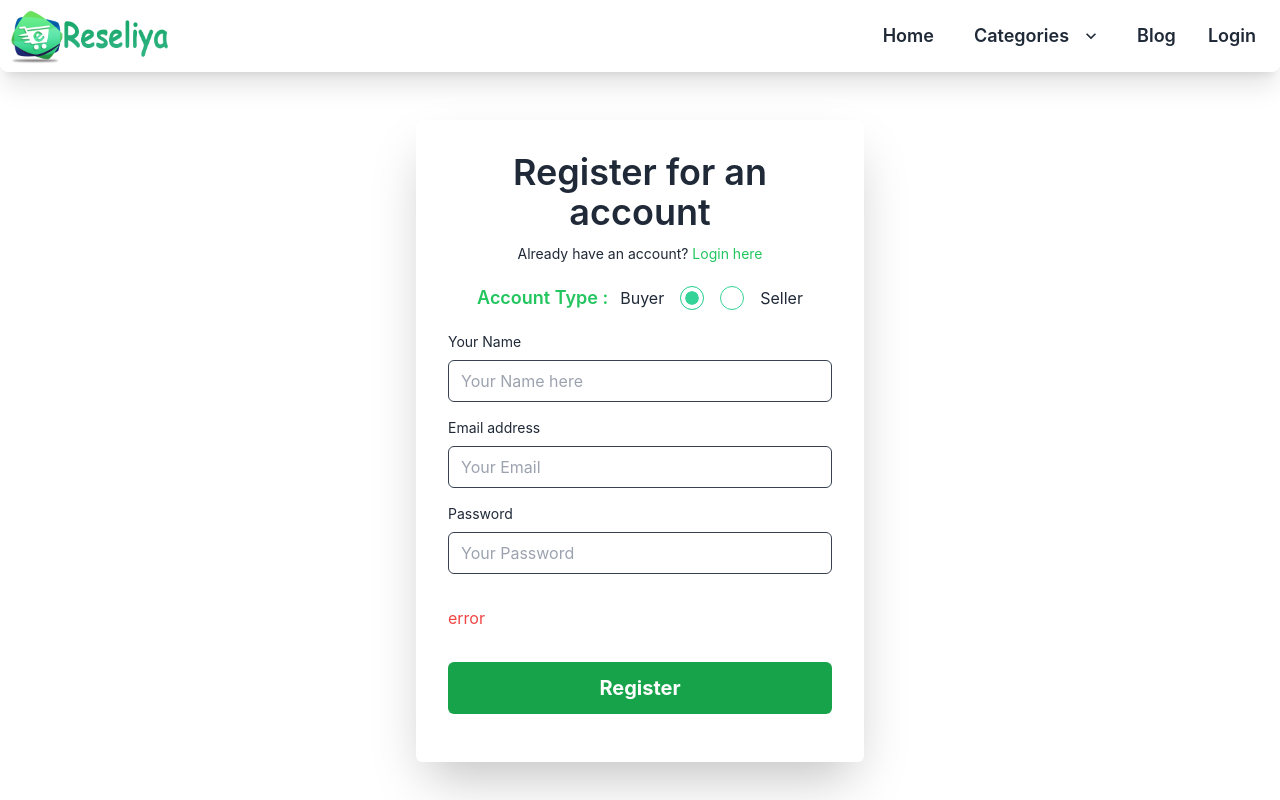
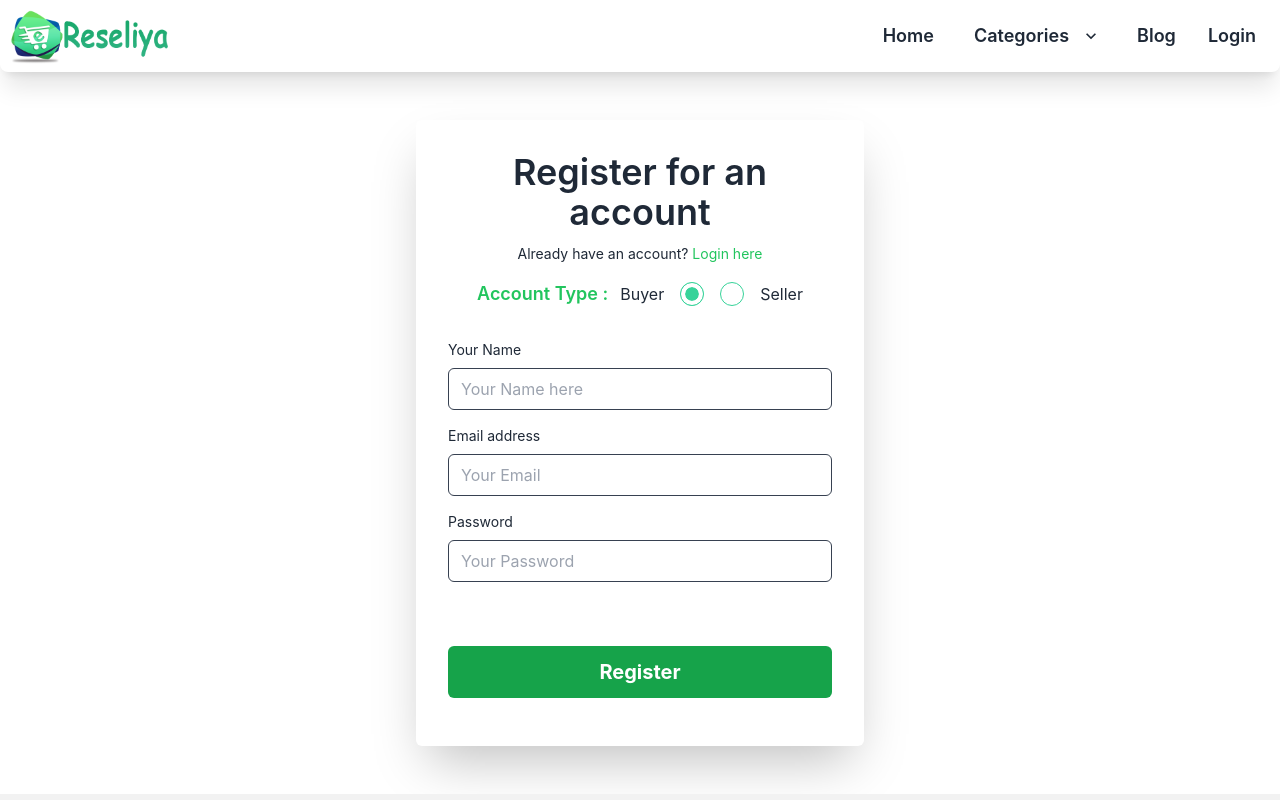
Before and after one commit to anikahammedkhan/reseliya-client, a React (Create React App) app: page /register in a window 1280 px wide. Shown: the top 800 px of the page. Built offline with nearby package versions, Linux system fonts and the light colour scheme; no server answers.

Commit message:
registration setup completed

```diff
--- a/package.json
+++ b/package.json
@@ -11,6 +11,7 @@
     "react": "^18.2.0",
     "react-dom": "^18.2.0",
     "react-helmet-async": "^1.3.0",
+    "react-hot-toast": "^2.4.0",
     "react-icons": "^4.6.0",
     "react-router-dom": "^6.4.3",
     "react-scripts": "5.0.1",
--- /dev/null
+++ b/src/Context/UserContext.js
@@ -0,0 +1,64 @@
+import React, { createContext, useEffect, useState } from 'react';
+import app from '../Firebase/firebase.config';
+import { getAuth, signInWithPopup, GoogleAuthProvider, onAuthStateChanged, signOut, createUserWithEmailAndPassword, signInWithEmailAndPassword } from "firebase/auth";
+
+
+export const AuthContext = createContext();
+const auth = getAuth(app);
+
+
+const UserContext = ({ children }) => {
+    const [user, setUser] = useState(null);
+    const [loading, setLoading] = useState(true);
+
+
+    const createUser = (email, password) => {
+        setLoading(true);
+        return createUserWithEmailAndPassword(auth, email, password);
+    };
+    const signIn = (email, password) => {
+        setLoading(true);
+        return signInWithEmailAndPassword(auth, email, password);
+    };
+
+
+    const signInWithGoogle = () => {
+        setLoading(true);
+        const provider = new GoogleAuthProvider();
+        return signInWithPopup(auth, provider);
+    };
+
+    const logOut = () => {
+        localStorage.removeItem('access-token');
+        return signOut(auth);
+    };
+
+
+    useEffect(() => {
+        const unSubscribe = onAuthStateChanged(auth, (currentUser) => {
+            setUser(currentUser);
+            setLoading(false);
+        });
+        return () => {
+            unSubscribe();
+        }
+    }, []);
+
+
+    const authInfo = {
+        auth,
+        user,
+        loading,
+        createUser,
+        signIn,
+        signInWithGoogle,
+        logOut
+    };
+    return (
+        <AuthContext.Provider value={authInfo}>
+            {children}
+        </AuthContext.Provider>
+    );
+};
+
+export default UserContext;
--- /dev/null
+++ b/src/Firebase/firebase.config.js
@@ -0,0 +1,19 @@
+// Import the functions you need from the SDKs you need
+import { initializeApp } from "firebase/app";
+// TODO: Add SDKs for Firebase products that you want to use
+// https://firebase.google.com/docs/web/setup#available-libraries
+
+// Your web app's Firebase configuration
+const firebaseConfig = {
+    apiKey: "AIzaSyBPVGUb8MLpS8kwLbk8jRwC4_yyeTkxVAU",
+    authDomain: "reseliya.firebaseapp.com",
+    projectId: "reseliya",
+    storageBucket: "reseliya.appspot.com",
+    messagingSenderId: "470262876082",
+    appId: "1:470262876082:web:ddb7a3a7b571e8ee1f46ab"
+};
+
+// Initialize Firebase
+const app = initializeApp(firebaseConfig);
+
+export default app;
--- a/src/Pages/Register/Register.js
+++ b/src/Pages/Register/Register.js
@@ -1,8 +1,55 @@
-import React from 'react';
+import { updateProfile } from 'firebase/auth';
+import React, { useContext, useState } from 'react';
 import { Helmet, HelmetProvider } from 'react-helmet-async';
+import toast from 'react-hot-toast';
 import { Link } from 'react-router-dom';
+import { AuthContext } from '../../Context/UserContext';
 
 const Register = () => {
+
+    const { auth, createUser, loading } = useContext(AuthContext);
+    const [error, setError] = useState('');
+
+
+    const handleRegister = (e) => {
+        e.preventDefault();
+        const form = e.target;
+        const name = form.name.value;
+        const email = form.email.value;
+        const password = form.password.value;
+        const role = form.role.value;
+
+        createUser(email, password)
+            .then((result) => {
+                setError('');
+                form.reset();
+                updateProfile(auth.currentUser, { displayName: name })
+                    .then(() => {
+                        const user = auth.currentUser;
+                        console.log(user);
+                        toast.success('Registration Successful');
+                    })
+                    .catch((error) => {
+                        setError(error.message);
+                        toast.error(error.message);
+                    });
+            })
+            .catch((error) => {
+                setError(error.message);
+                toast.error(error.message);
+            });
+
+
+    }
+
+    // if (loading) {
+    //     return (
+    //         <div className='w-full h-[600px] flex items-center'>
+    //             <div className="w-16 h-16 border-4 border-dashed rounded-full animate-spin border-cyan-600 mx-auto"></div>
+    //         </div>
+    //     )
+    // }
+
     return (
         <div className='my-12'>
             <HelmetProvider>
@@ -15,18 +62,18 @@ const Register = () => {
                 <h2 className="text-sm text-center">Already have an account?
                     <Link to="/login" className="focus:underline hover:underline text-green-500"> Login here</Link>
                 </h2>
-                <div className='flex my-5 justify-center items-center gap-3'>
-                    <p className='text-lg text-green-500 font-semibold'>Account Type :</p>
-                    <div className='flex gap-4'>
-                        <p>Buyer</p>
-                        <input type="radio" name="role" className="radio radio-success" checked />
-                        <input type="radio" name="role" className="radio radio-success" />
-                        <p>Seller</p>
-                    </div>
-                </div>
                 <div className="flex items-center w-full my-4">
                     <div className="w-full">
-                        <form onSubmit="" className="space-y-8">
+                        <form onSubmit={handleRegister} className="space-y-8">
+                            <div className='flex justify-center items-center gap-3'>
+                                <p className='text-lg text-green-500 font-semibold'>Account Type :</p>
+                                <div className='flex gap-4'>
+                                    <p>Buyer</p>
+                                    <input type="radio" name="role" className="radio radio-success" defaultChecked value="Buyer" />
+                                    <input type="radio" name="role" className="radio radio-success" value="Seller" />
+                                    <p>Seller</p>
+                                </div>
+                            </div>
                             <div className="space-y-4">
                                 <div className="space-y-2">
                                     <label htmlFor="name" className="block text-sm">Your Name</label>
@@ -43,7 +90,7 @@ const Register = () => {
                                     <input type="password" name="password" id="password" placeholder="Your Password" className="w-full px-3 py-2 border rounded-md border-gray-700 focus:border-sky-600" required />
                                 </div>
                             </div>
-                            <p className='text-red-500'>error</p>
+                            <p className='text-red-500'>{error}</p>
                             <button type="submit" className="w-full px-8 py-3 font-bold rounded-md bg-green-600 hover:bg-green-700 text-white text-xl">Register</button>
                         </form>
                     </div>
--- a/src/index.js
+++ b/src/index.js
@@ -3,11 +3,16 @@ import ReactDOM from 'react-dom/client';
 import './index.css';
 import App from './App';
 import reportWebVitals from './reportWebVitals';
+import UserContext from './Context/UserContext';
+import { Toaster } from 'react-hot-toast';
 
 const root = ReactDOM.createRoot(document.getElementById('root'));
 root.render(
   <React.StrictMode>
-    <App />
+    <Toaster></Toaster>
+    <UserContext>
+      <App />
+    </UserContext>
   </React.StrictMode>
 );
 
```
Also changed, not shown: 1 other file (tests, documents, lock files or other folders).
